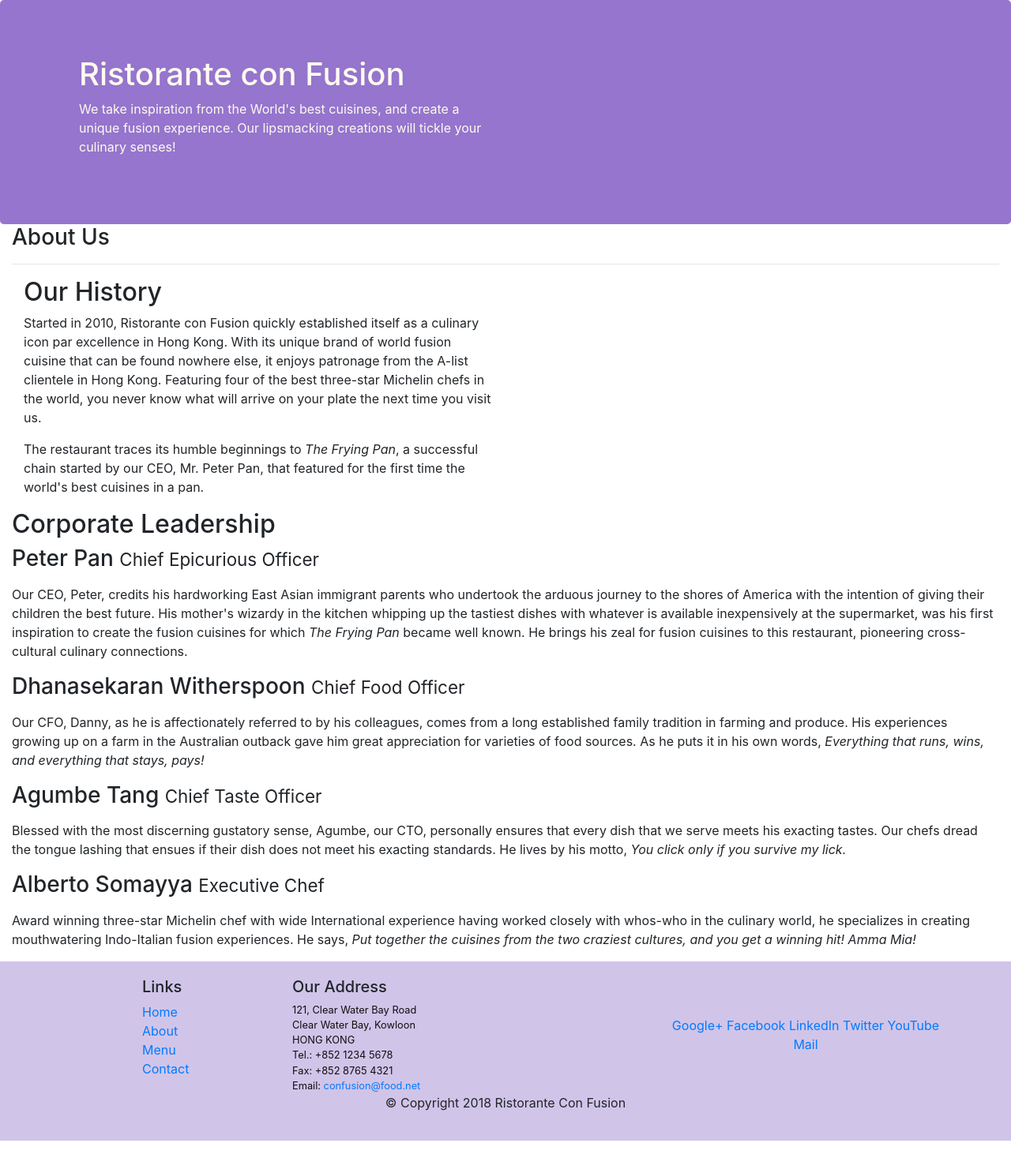
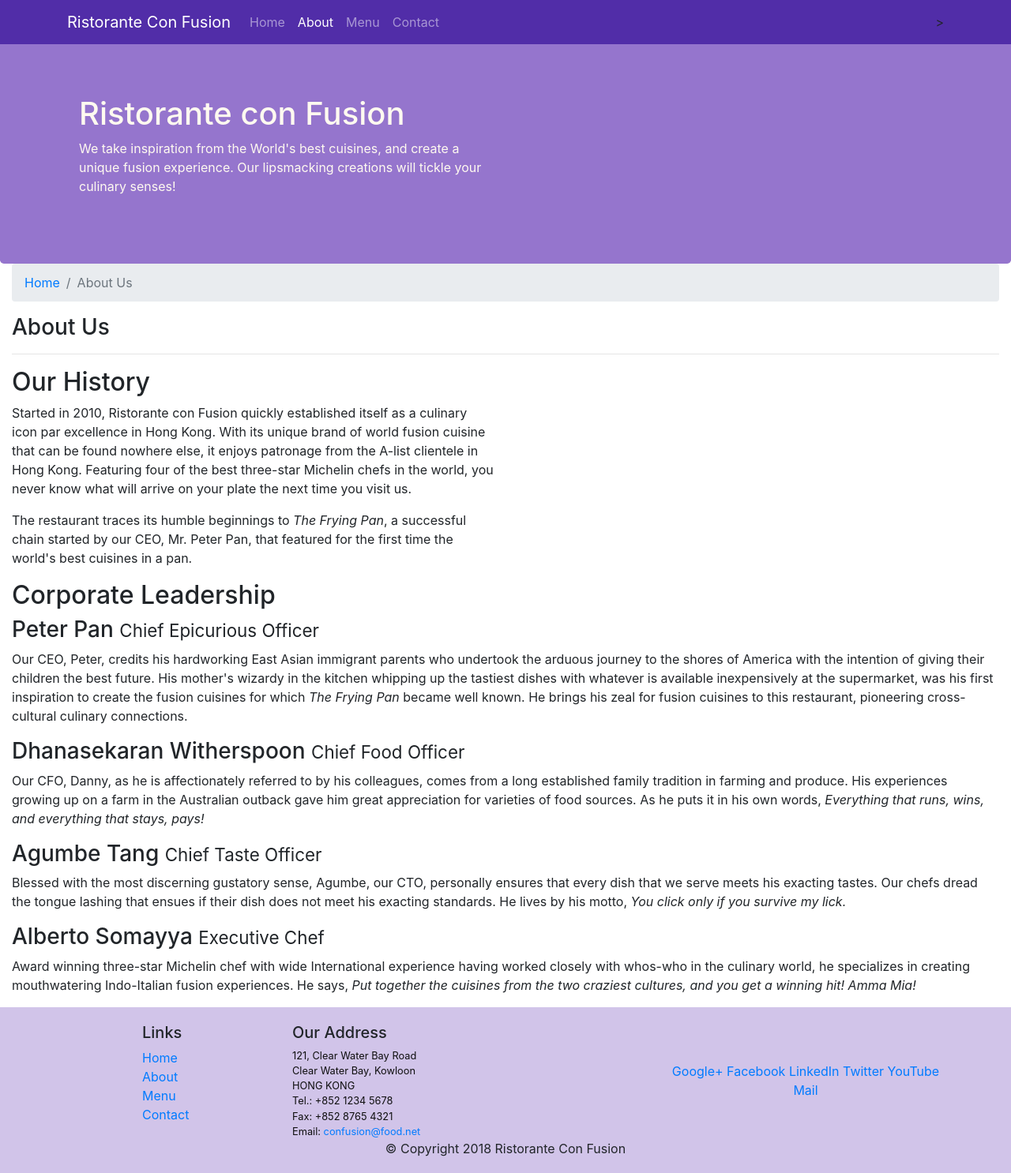
Before and after one commit to Shubhi217/Confusion, a website: page aboutus.html in a window 1280 px wide. Shown: the whole page at 79% size. Before the commit the page ends 1445 px from the top, so only its background shows below. Drawn offline with nearby package versions, Linux system fonts and the light colour scheme.

Commit message:
Navbar and Breadcrumbs

```diff
--- a/aboutus.html
+++ b/aboutus.html
@@ -14,7 +14,22 @@
 </head>
 
 <body>
-
+    <nav class="navbar navbar-dark navbar-expand-sm fixed-top">
+        <div class="container">
+            <button class="navbar-toggler" type="button" data-toggle="collapse" data-target="#Navbar">
+                <span class="navbar-toggler-icon"></span>
+            </button>
+             <a class="navbar-brand" href="./index.html">Ristorante Con Fusion</a>
+             <div class="collapse navbar-collapse" id="Navbar">
+                <ul class="navbar-nav mr-auto">
+                    <li class="nav-item"><a class="nav-link" href="./index.html">Home</a></li>
+                    <li class="nav-item active"><a class="nav-link" href="./aboutus.html">About</a></li>
+                    <li class="nav-item"><a class="nav-link" href="#">Menu</a></li>
+                    <li class="nav-item"><a class="nav-link" href="#">Contact</a></li>
+                </ul>
+                </div>>
+        </div>
+    </nav>
     <header class="jumbotron">
         <div class="container">
             <div class="row row-header">
@@ -29,16 +44,21 @@
     </header>
 
     <div>
-        <div class="col">
-            <div>
+        <div>
+            <div class="col-12 col-12">
+                <ol class="col-12 breadcrumb">
+                    <li class="breadcrumb-item"><a href="./index.html">Home</a></li>
+                    <li class="breadcrumb-item active">About Us</li>
+                </ol>
                <h3>About Us</h3>
                <hr>
             </div>
         </div>
 
 
-        <div class="col">
-            <div class="col col-sm-6 order-sm-first col-xl-6">
+        <div >
+
+            <div class="col-12 col-md-6">
                 <h2>Our History</h2>
                 <p>Started in 2010, Ristorante con Fusion quickly established itself as a culinary icon par excellence in Hong Kong. With its unique brand of world fusion cuisine that can be found nowhere else, it enjoys patronage from the A-list clientele in Hong Kong.  Featuring four of the best three-star Michelin chefs in the world, you never know what will arrive on your plate the next time you visit us.</p>
                 <p>The restaurant traces its humble beginnings to <em>The Frying Pan</em>, a successful chain started by our CEO, Mr. Peter Pan, that featured for the first time the world's best cuisines in a pan.</p>
@@ -47,26 +67,25 @@
             </div>
         </div>
 
-
-        <div class="col">
-            <div>
+        <div>
+            <div class="col-12 col-md-12">
 
                 <h2>Corporate Leadership</h2>
                 <h3>Peter Pan <small>Chief Epicurious Officer</small></h3>
 
-                <p><div class = "d-none d-sm-block">Our CEO, Peter, credits his hardworking East Asian immigrant parents who undertook the arduous journey to the shores of America with the intention of giving their children the best future. His mother's wizardy in the kitchen whipping up the tastiest dishes with whatever is available inexpensively at the supermarket, was his first inspiration to create the fusion cuisines for which <em>The Frying Pan</em> became well known. He brings his zeal for fusion cuisines to this restaurant, pioneering cross-cultural culinary connections.</div></p>
+                <p class="d-none d-sm-block">Our CEO, Peter, credits his hardworking East Asian immigrant parents who undertook the arduous journey to the shores of America with the intention of giving their children the best future. His mother's wizardy in the kitchen whipping up the tastiest dishes with whatever is available inexpensively at the supermarket, was his first inspiration to create the fusion cuisines for which <em>The Frying Pan</em> became well known. He brings his zeal for fusion cuisines to this restaurant, pioneering cross-cultural culinary connections.</p>
 
                 <h3>Dhanasekaran Witherspoon <small>Chief Food Officer</small></h3>
 
-                <p><div class = "d-none d-sm-block">Our CFO, Danny, as he is affectionately referred to by his colleagues, comes from a long established family tradition in farming and produce. His experiences growing up on a farm in the Australian outback gave him great appreciation for varieties of food sources. As he puts it in his own words, <em>Everything that runs, wins, and everything that stays, pays!</em></div></p>
+                <p class="d-none d-sm-block">Our CFO, Danny, as he is affectionately referred to by his colleagues, comes from a long established family tradition in farming and produce. His experiences growing up on a farm in the Australian outback gave him great appreciation for varieties of food sources. As he puts it in his own words, <em>Everything that runs, wins, and everything that stays, pays!</em></p>
 
                 <h3>Agumbe Tang <small>Chief Taste Officer</small></h3>
 
-                <p><div class = "d-none d-sm-block">Blessed with the most discerning gustatory sense, Agumbe, our CTO, personally ensures that every dish that we serve meets his exacting tastes. Our chefs dread the tongue lashing that ensues if their dish does not meet his exacting standards. He lives by his motto, <em>You click only if you survive my lick.</em></div></p>
-            </div>
+                <p class="d-none d-sm-block">Blessed with the most discerning gustatory sense, Agumbe, our CTO, personally ensures that every dish that we serve meets his exacting tastes. Our chefs dread the tongue lashing that ensues if their dish does not meet his exacting standards. He lives by his motto, <em>You click only if you survive my lick.</em></p>
+
                 <h3>Alberto Somayya <small>Executive Chef</small></h3>
 
-                 <p><div class = "d-none d-sm-block">Award winning three-star Michelin chef with wide International experience having worked closely with whos-who in the culinary world, he specializes in creating mouthwatering Indo-Italian fusion experiences. He says, <em>Put together the cuisines from the two craziest cultures, and you get a winning hit! Amma Mia!</em></div></p>
+                 <p class="d-none d-sm-block">Award winning three-star Michelin chef with wide International experience having worked closely with whos-who in the culinary world, he specializes in creating mouthwatering Indo-Italian fusion experiences. He says, <em>Put together the cuisines from the two craziest cultures, and you get a winning hit! Amma Mia!</em></p>
 
                 </div>
        </div>
--- a/css/styles.css
+++ b/css/styles.css
@@ -27,3 +27,11 @@ address{
     margin:0px;
     color:#0f0f0f;
 }
+body{
+    padding:50px 0px 0px 0px;
+    z-index:0;
+}
+
+.navbar-dark {
+     background-color: #512DA8;
+}
```
Also changed, not shown: index.html (+16 -1 lines).
